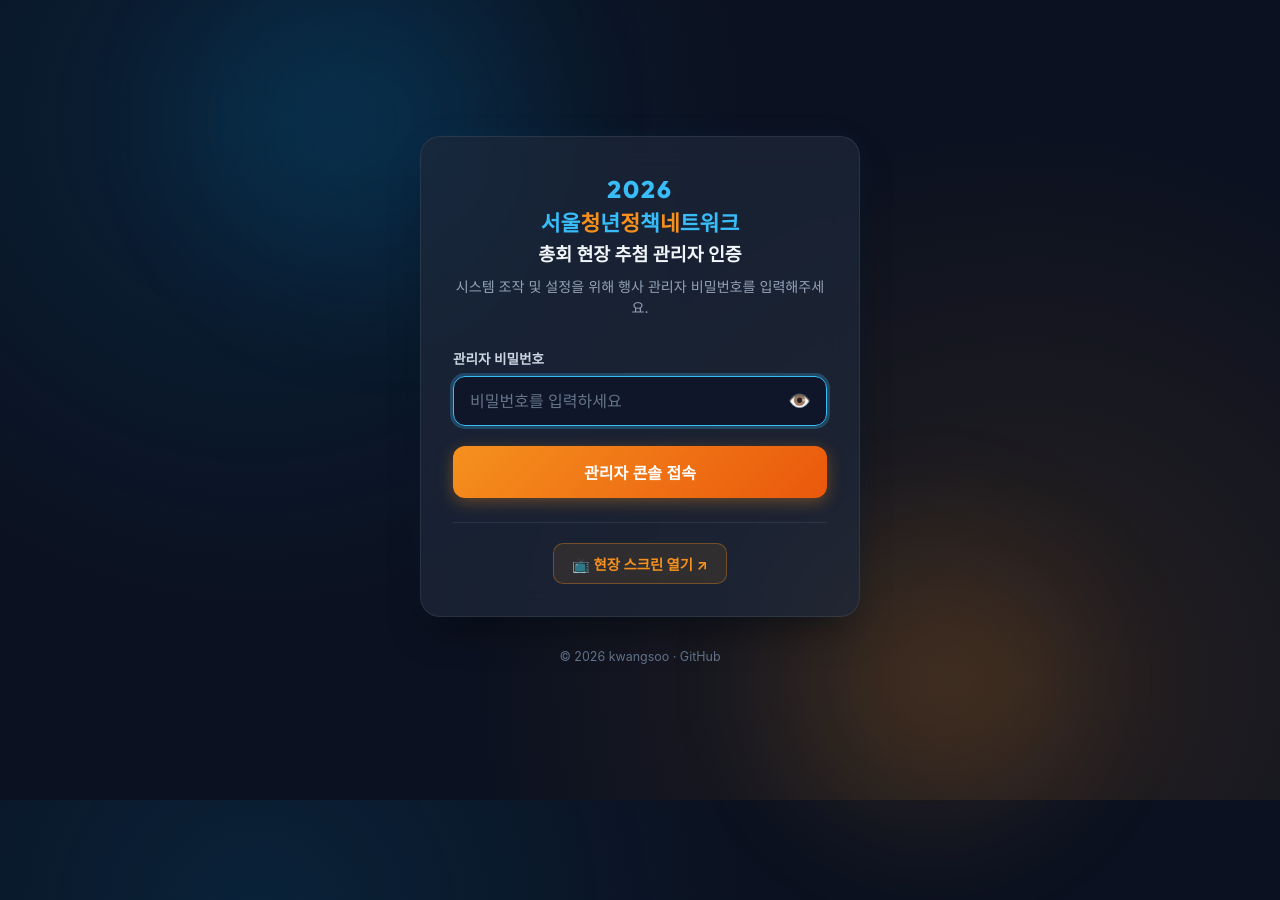
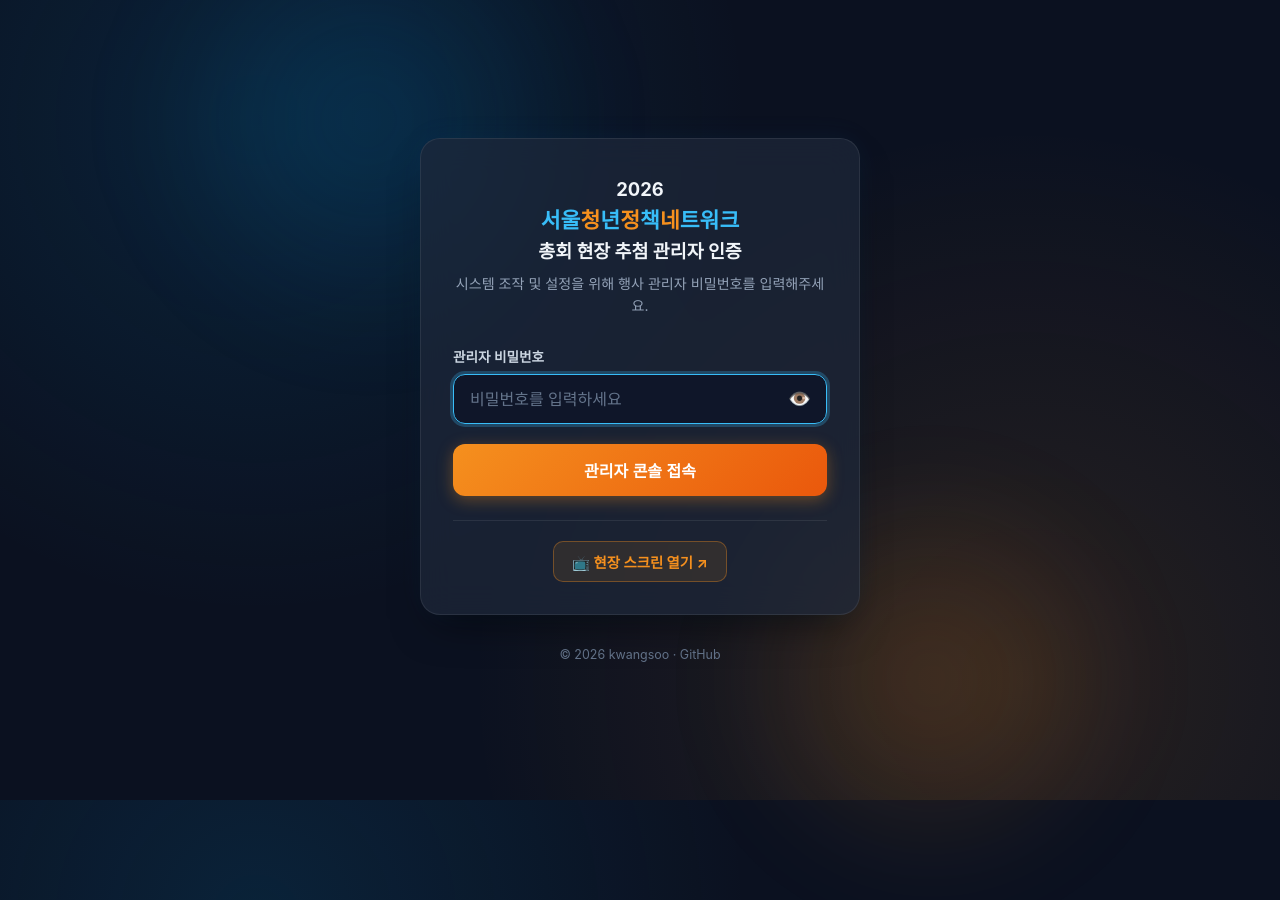
Before and after one commit to kwangsooshin/Seoul-Youth-Closing-Meeting-2026, a FastAPI app: page /admin/login in a window 1280 px wide. Run offline with FastAPI, Linux system fonts and the light colour scheme; some web fonts are replaced.

Commit message:
style: 관리자 로그인 2026 문자열 스타일을 하단 부제목과 동일하게 통일

```diff
--- a/templates/admin_login.html
+++ b/templates/admin_login.html
@@ -108,13 +108,11 @@
     }
 
     .login-year {
-      font-family: 'Outfit', sans-serif;
-      font-size: 1.5rem;
-      font-weight: 800;
-      letter-spacing: 2px;
-      color: var(--primary-sky);
-      line-height: 1.2;
-      margin-bottom: 4px;
+      font-size: 1.15rem;
+      font-weight: 700;
+      color: #f1f5f9;
+      line-height: 1.4;
+      margin-bottom: 2px;
     }
 
     .login-title {
```
